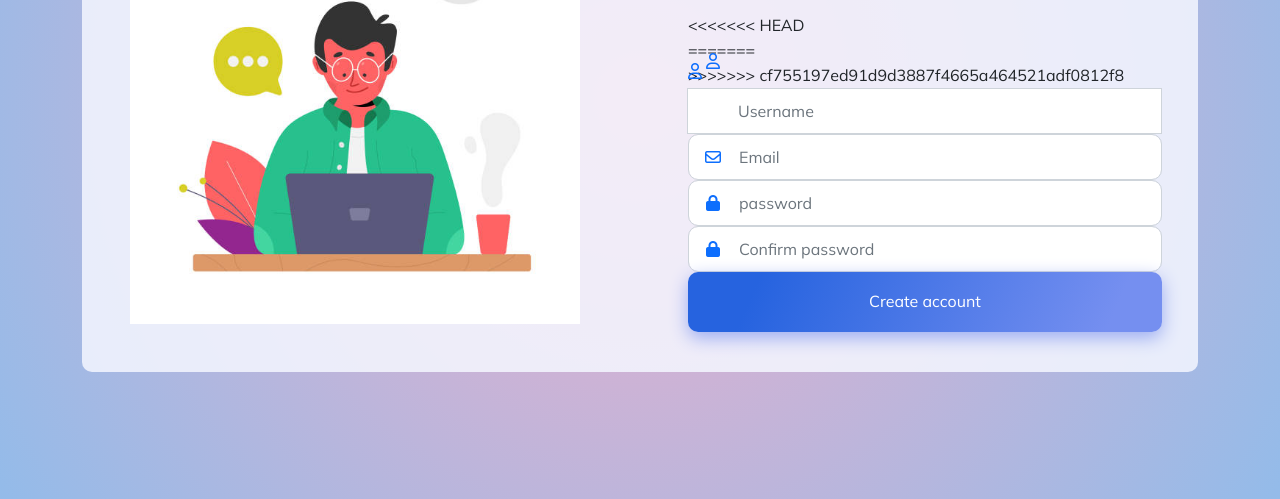
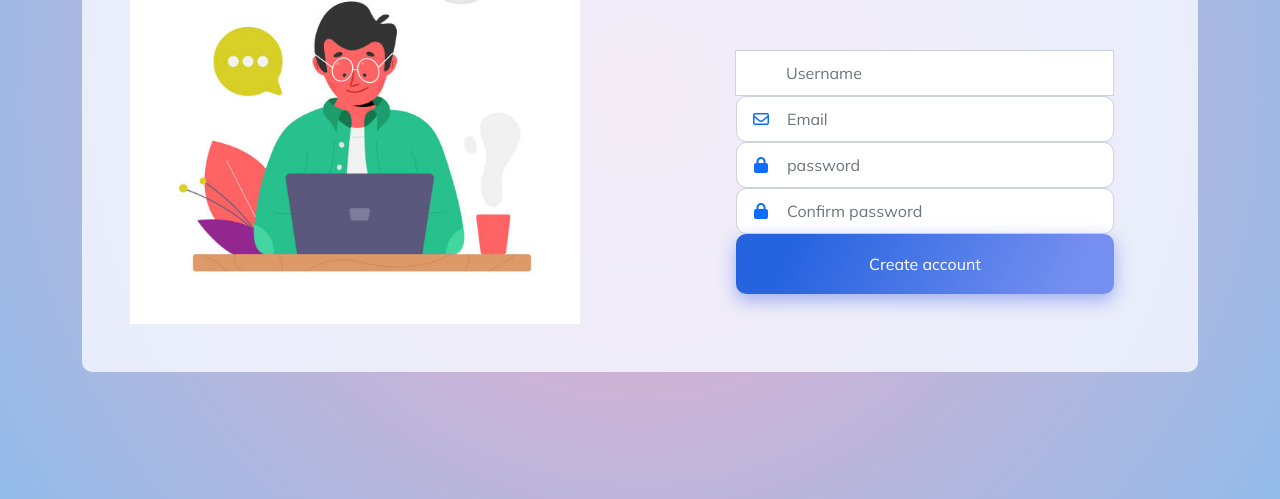
Before and after one commit to Marwa-qassem/Registration-Form, a plain HTML site: page register.html in a window 1280 px wide. Shown: the part 301-800 px from the top of the page. Drawn offline with Linux system fonts and the light colour scheme; no server answers.

Commit message:
Add existing file

```diff
--- a/register.html
+++ b/register.html
@@ -29,16 +29,15 @@
                   Go ahead and sign up, let everyone know how awesome you are!
                 </p>
 
-<<<<<<< HEAD
-                <form  class="row g-3 register-data ">
+                <form  class="row g-3 register-data p-5">
                     <div class="input-icons">
                         <i class="fa-regular fa-user text-primary icon"></i>
-=======
+
                 <form  class="row g-3 my-3 register-data">
                   <div class="col-12">
                     <div class="input-group">
                         <i class="fa-regular fa-user text-primary"></i>
->>>>>>> cf755197ed91d9d3887f4665a464521adf0812f8
+
                         <input
                           type="text"
                           name="username"
```
